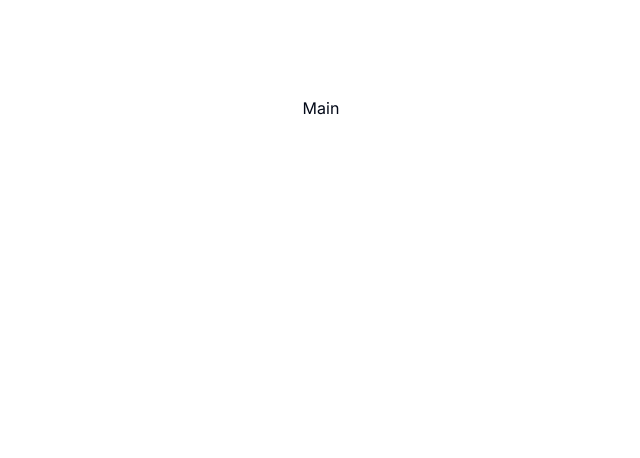
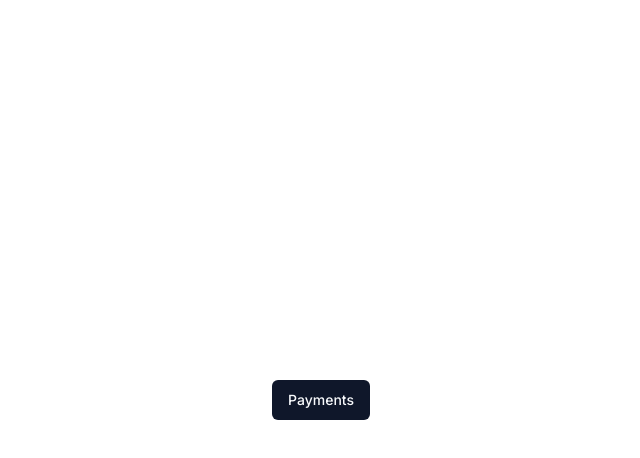
Before and after one commit to gustavokuhl/shadcn-tanstack-table, a Next.js app: page / in a window 1280 px wide. Shown: the top 458 px of the page, without its empty margins (319-959 px from the left). Built offline with nearby package versions, Linux system fonts and the light colour scheme.

Commit message:
fix: add links to payments page

```diff
--- a/src/app/page.tsx
+++ b/src/app/page.tsx
@@ -1,9 +1,12 @@
-import Image from "next/image";
+import { Button } from "@/components/ui/button";
+import Link from "next/link";
 
 export default function Home() {
   return (
-    <main className="flex min-h-screen flex-col items-center justify-between p-24">
-      Main
+    <main className="flex min-h-screen h-screen flex-col items-center justify-center p-24">
+      <Link href="/payments">
+        <Button>Payments</Button>
+      </Link>
     </main>
   );
 }
```
Also changed, not shown: 1 other file (tests, documents, lock files or other folders).
